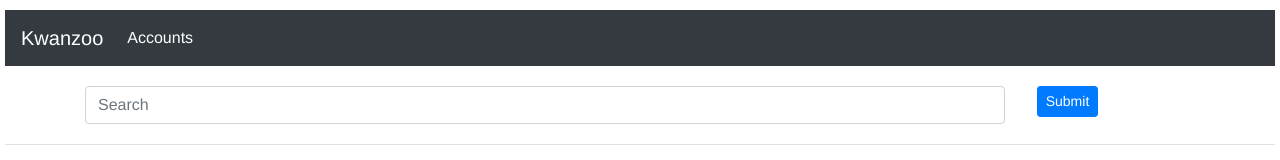
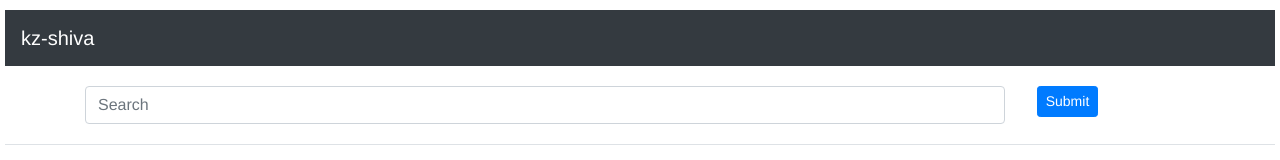
Before and after one commit to rvi857-pm/KZInternGitTutorial, a Vue app in the folder Projects/kz-shiva/accounts/: page / in a window 1280 px wide. Shown: the top 160 px of the page. Built offline with nearby package versions, Linux system fonts and the light colour scheme.

Commit message:
Change the header and remove unneccessary files

```diff
--- a/Projects/kz-shiva/accounts/src/components/Header.vue
+++ b/Projects/kz-shiva/accounts/src/components/Header.vue
@@ -1,15 +1,7 @@
 <template>
 	<div>
 		<b-navbar toggleable="lg" type="dark" variant="dark">
-			<b-navbar-brand href="#">Kwanzoo</b-navbar-brand>
-
-			<b-navbar-toggle target="nav-collapse"></b-navbar-toggle>
-
-			<b-collapse id="nav-collapse" is-nav>
-				<b-navbar-nav>
-					<b-nav-item active>Accounts</b-nav-item>
-				</b-navbar-nav>
-			</b-collapse>
+			<b-navbar-brand href="#">kz-shiva</b-navbar-brand>
 		</b-navbar>
 	</div>
 </template>
```
Also changed, not shown: Projects/kz-shiva/accounts/src/components/Home.vue (deleted, +0 -17 lines), 1 other file (tests, documents, lock files or other folders).
